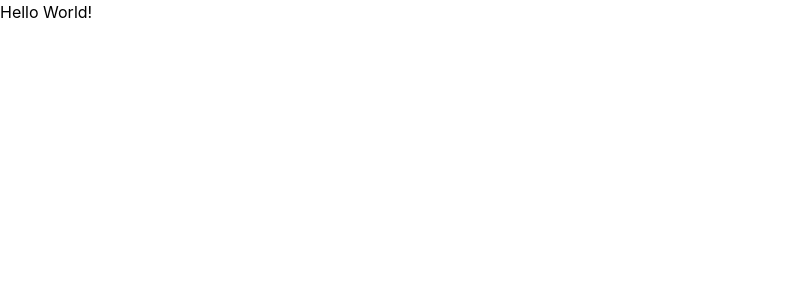
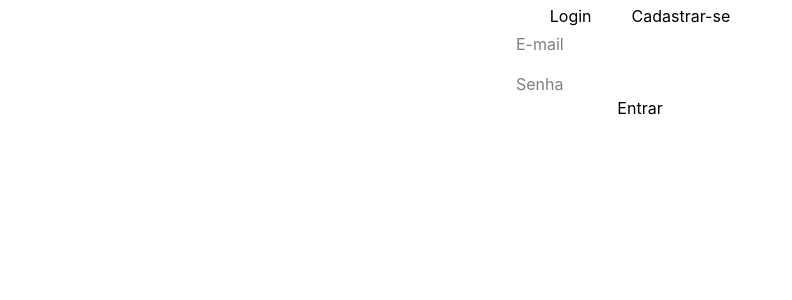
Before and after one commit to TarcisoVizona/SodiReact, a React (Vite) app: page /SignIn in a window 1280 px wide. Shown: the top 300 px of the page, without its empty margins (0-792 px from the left). Built offline with nearby package versions, Linux system fonts and the light colour scheme.

Commit message:
Poly faz cagada

```diff
--- a/pages/Admin/Admin.jsx
+++ b/pages/Admin/Admin.jsx
@@ -1,4 +1,4 @@
-import React from "react";
+
 
 function Admin(){
     return (
--- a/pages/SignIn/SignIn.css
+++ b/pages/SignIn/SignIn.css
@@ -1 +1,7 @@
 @import "tailwindcss";
+
+* {
+    margin: 0;
+    padding: 0;
+    box-sizing: border-box;
+}
--- a/pages/SignIn/SignIn.jsx
+++ b/pages/SignIn/SignIn.jsx
@@ -1,9 +1,77 @@
-import React from "react";
+import React, { useState } from "react";
+import { Link, useNavigate } from "react-router-dom";
+const api = "http://192.168.1.6:3000";
 
-function SignIn (){
-    return(
-        <h1>Hello World!</h1>
-    )
-};
+function SignIn() {
+    const navigate = useNavigate();
+
+    const [email, setEmail] = useState("");
+    const [senha, setSenha] = useState("");
+
+    async function enviar() {
+        const email_usuario = email;
+        const senha_usuario = senha;
+
+        if (email_usuario === '' || senha_usuario === '') {
+            alert('Preencha todos os campos');
+            return;
+        }
+
+        if (senha_usuario.length < 8) {
+            alert('A senha deve conter no mínimo 8 caracteres');
+            return;
+        }
+
+        if (!email_usuario.includes('@') || !email_usuario.includes('.com')) {
+            alert('Digite um email válido');
+            return;
+        }
+
+        const resposta = await fetch(`${api}/loginUsuario`, {
+            method: 'POST',
+            headers: { 'content-type': 'application/json' },
+            body: JSON.stringify({
+                email_usuario,
+                senha_usuario,
+            })
+        });
+
+        const usuario = await resposta.json();
+
+        if (resposta.status == 200) {
+            localStorage.setItem("email", usuario.email_usuario);
+            localStorage.setItem("id", usuario.id_usuario);
+            console.log(usuario.nivel);
+            if (usuario.nivel == '3') {
+                return navigate("/Admin");
+            }
+        } else {
+            alert("Usuario ou senha incorretos");
+        }
+    }
+
+    return (
+        <main className="flex  items-center justify-center">
+            <div className="flex flex-col justify-center items-center">
+                <div className="flex gap-10 m-1">
+                    <p className="cursor-pointer">Login</p>
+                    <p className="cursor-pointer">Cadastrar-se</p>
+                </div>
+
+                <div className="flex flex-col gap-4">
+                    <input value={email} onChange={(e) => setEmail(e.target.value)} type="text" placeholder="E-mail"
+                    />
+
+                    <input value={senha} onChange={(e) => setSenha(e.target.value)} type="password" placeholder="Senha"
+                    />
+                </div>
+
+                <div>
+                    <button className="cursor-pointer" onClick={()=>enviar()}>Entrar</button>
+                </div>
+            </div>
+        </main>
+    );
+}
 
 export default SignIn;
```
